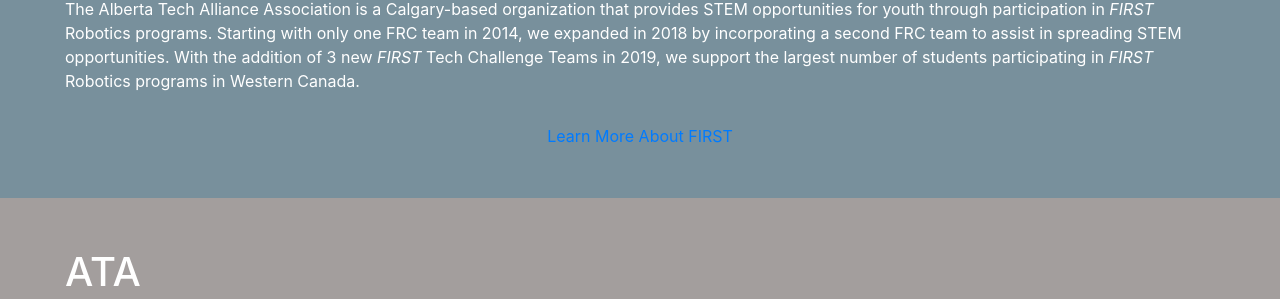
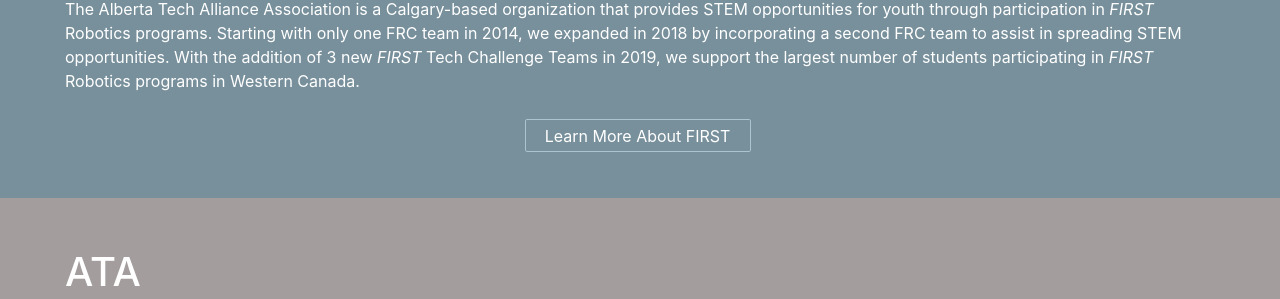
Before and after one commit to ATAARobotics/ataarobotics.github.io, a Jekyll site: the page built from index.md, in a window 1280 px wide and 1400 px high, scrolled down 561 px. Shown: the part 141-440 px from the top of the window. Built offline with Jekyll 4.4.1, drawn with Linux system fonts in a browser that asks for light colours.

Commit message:
About Button

```diff
--- a/resources/css/main.css
+++ b/resources/css/main.css
@@ -257,3 +257,19 @@
 #sponsor-cols {
     margin-bottom: 15px;
 }
+
+a.aboutButton{
+    padding:0.35em 1.2em;
+    border:0.1em solid #ADC3CE;
+    margin:0 0.3em 0.3em 0;
+    border-radius:0.12em;
+    text-decoration:none;
+    color:#ffffff;
+    text-align:center;
+    transition: all 0.2s;
+}
+
+a.aboutButton:hover{
+    color:#000000;
+    background-color:#ADC3CE;
+}
```
